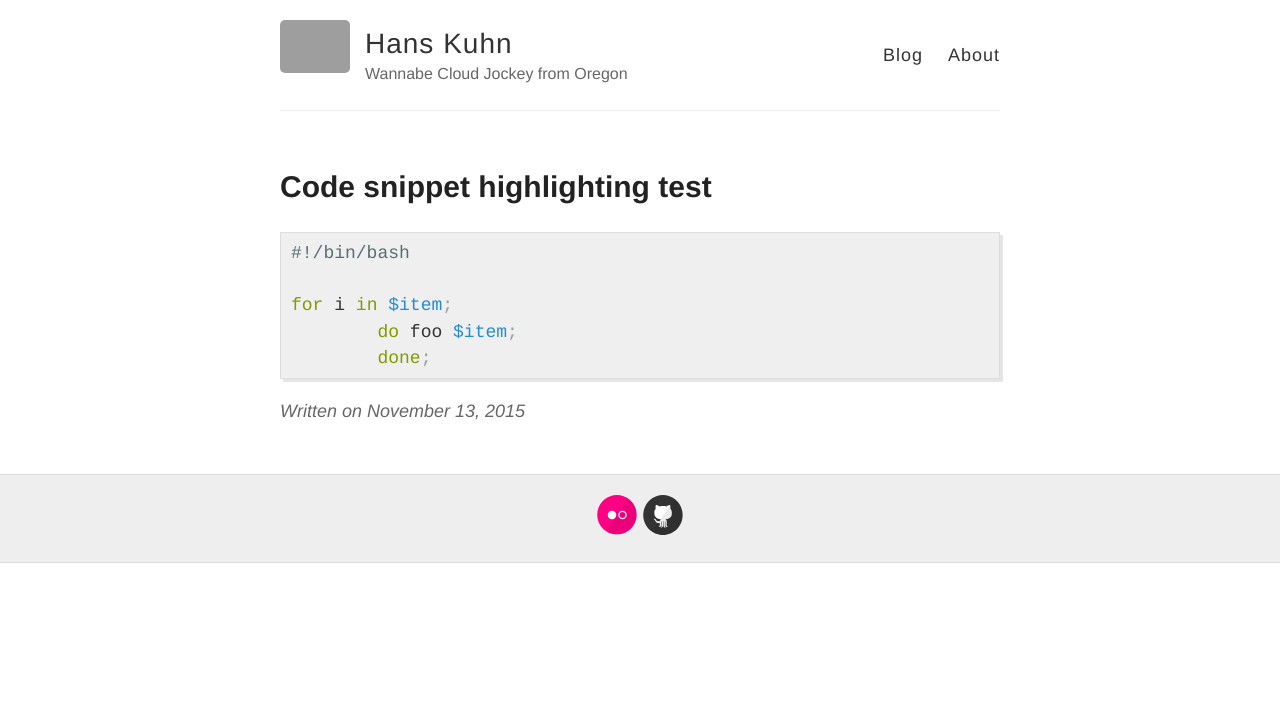
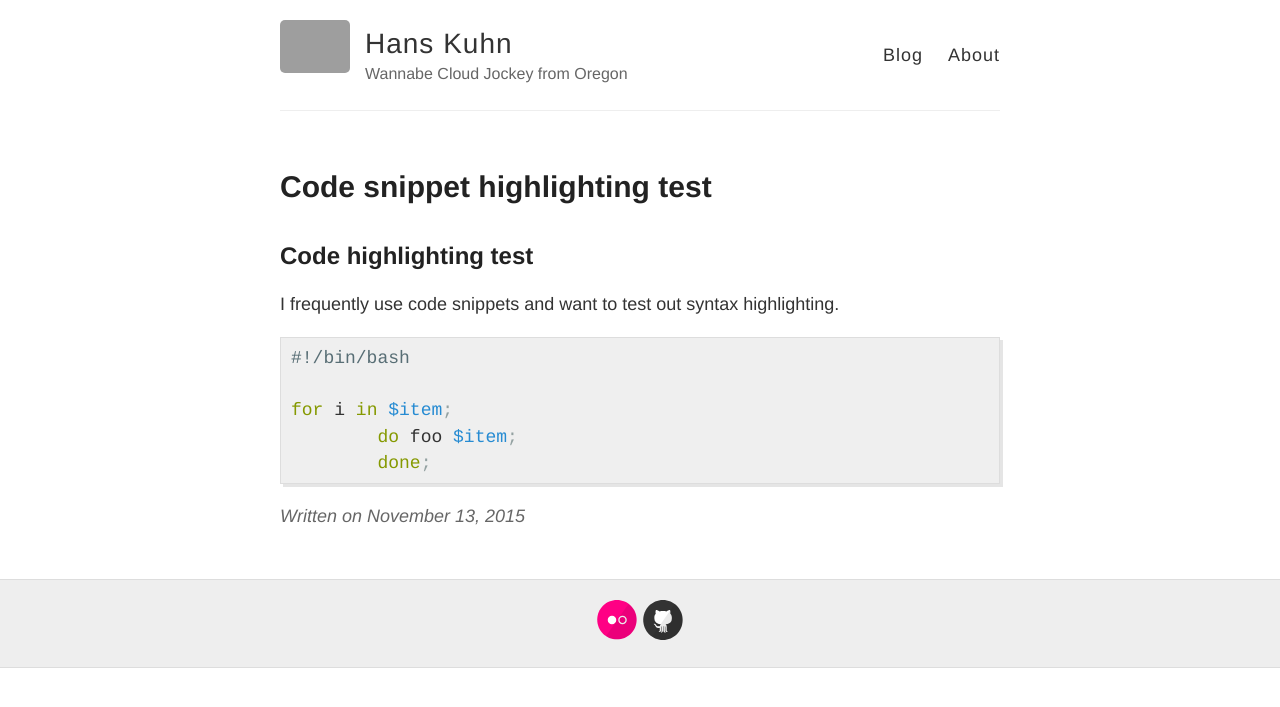
Before and after one commit to hanskuhn/hanskuhn.github.io, a Jekyll site: the page built from _posts/2015-11-13-Code-test.md, in a window 1280 px wide. Shown: the top 707 px of the page. Built offline with Jekyll 4.4.1, drawn with Linux system fonts in a browser that asks for light colours; Markdown is read by kramdown in place of the engine named in the settings; grey boxes are pictures that could not be loaded.

Commit message:
add some text

```diff
--- a/_posts/2015-11-13-Code-test.md
+++ b/_posts/2015-11-13-Code-test.md
@@ -3,10 +3,16 @@ layout: post
 title: Code snippet highlighting test
 ---
 
+## Code highlighting test
+
+I frequently use code snippets and want to test out syntax highlighting.
+
 {%highlight bash %}
+
 #!/bin/bash
 
 for i in $item;
 	do foo $item;
 	done;
+
 {%endhighlight %}
```
